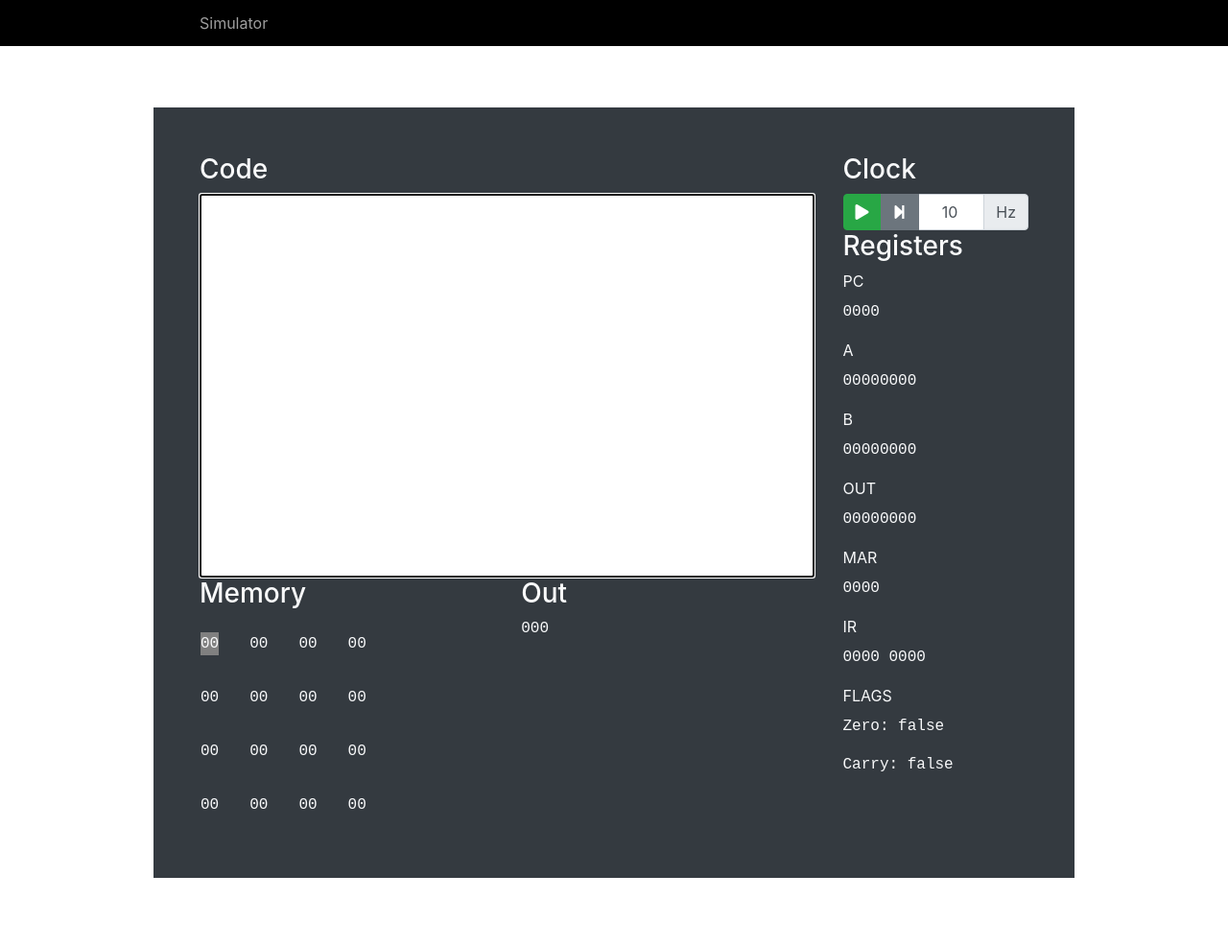
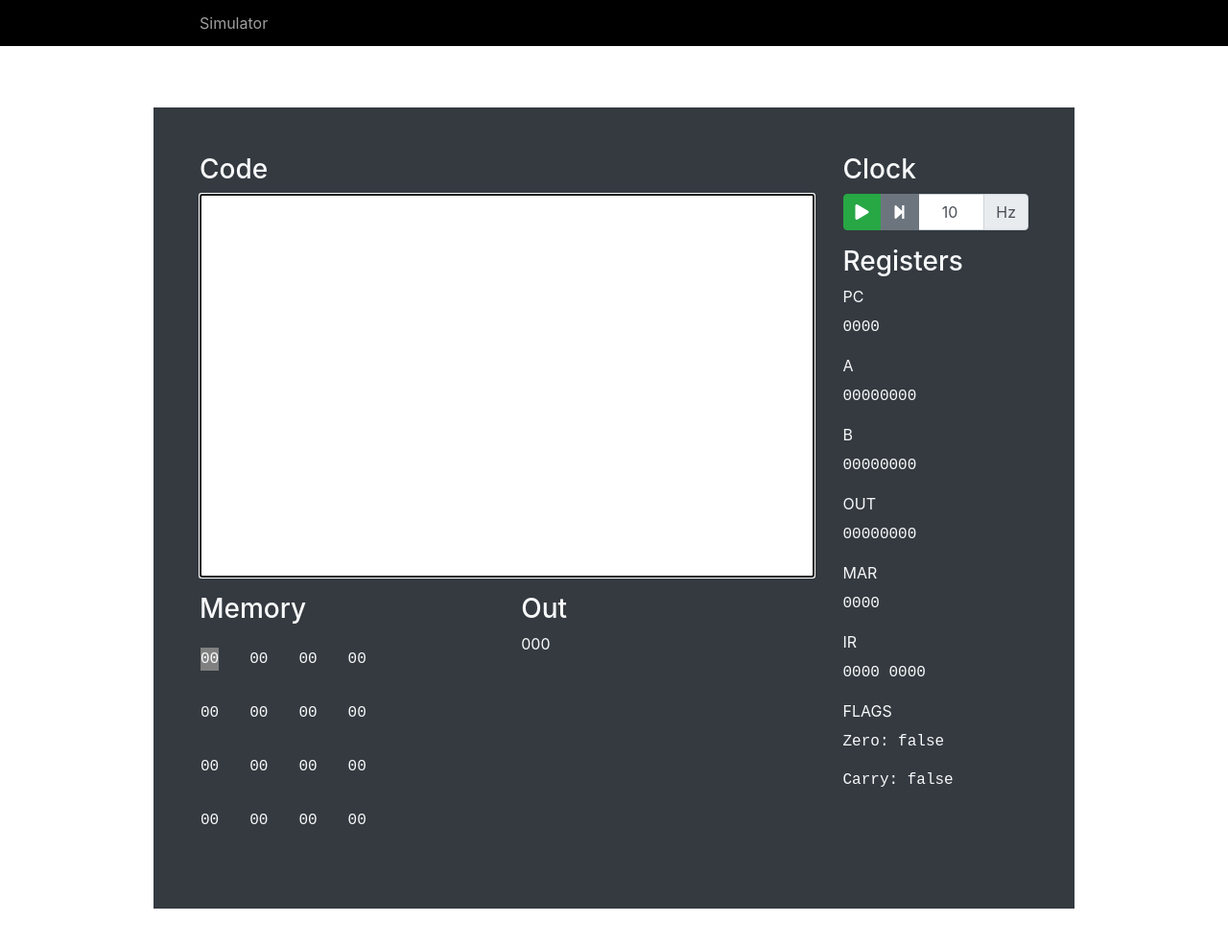
Before and after one commit to afflitto/retrobrew-assembler, a website built with webpack: page src/html/index.html in a window 1280 px wide. Shown: the whole page at 96% size. Built offline with nearby package versions, Linux system fonts and the light colour scheme; files whose address does not match are found by name.

Commit message:
fix margins

```diff
--- a/src/css/index.css
+++ b/src/css/index.css
@@ -25,6 +25,10 @@
   background-color: grey;
 }
 
+.registers p {
+  font-family: monospace;
+}
+
 #code {
   width: 100%;
   padding: 15px;
@@ -39,7 +43,3 @@ textarea {
   font-family: monospace;
   resize: none;
 }
-
-p {
-  font-family: monospace;
-}
--- a/src/html/index.html
+++ b/src/html/index.html
@@ -22,7 +22,7 @@
             <h3>Code</h3>
             <textarea id="code" style="font-family: monospace">
             </textarea>
-            <div class="row">
+            <div class="row my-3">
               <div class="col-md-6">
                 <h3 class="text-light">Memory</h3>
                 <div id="memory-display"></div>
@@ -47,7 +47,7 @@
               </div>
             </div>
 
-
+            <div class="registers my-3">
               <h3>Registers</h3>
               <label>PC</label>
               <p id="register-pc"></p>
@@ -69,5 +69,6 @@
           </div>
         </div>
       </div>
+    </div>
   </body>
 </html>
```
Lines whose indentation alone changed are shown as unchanged.
